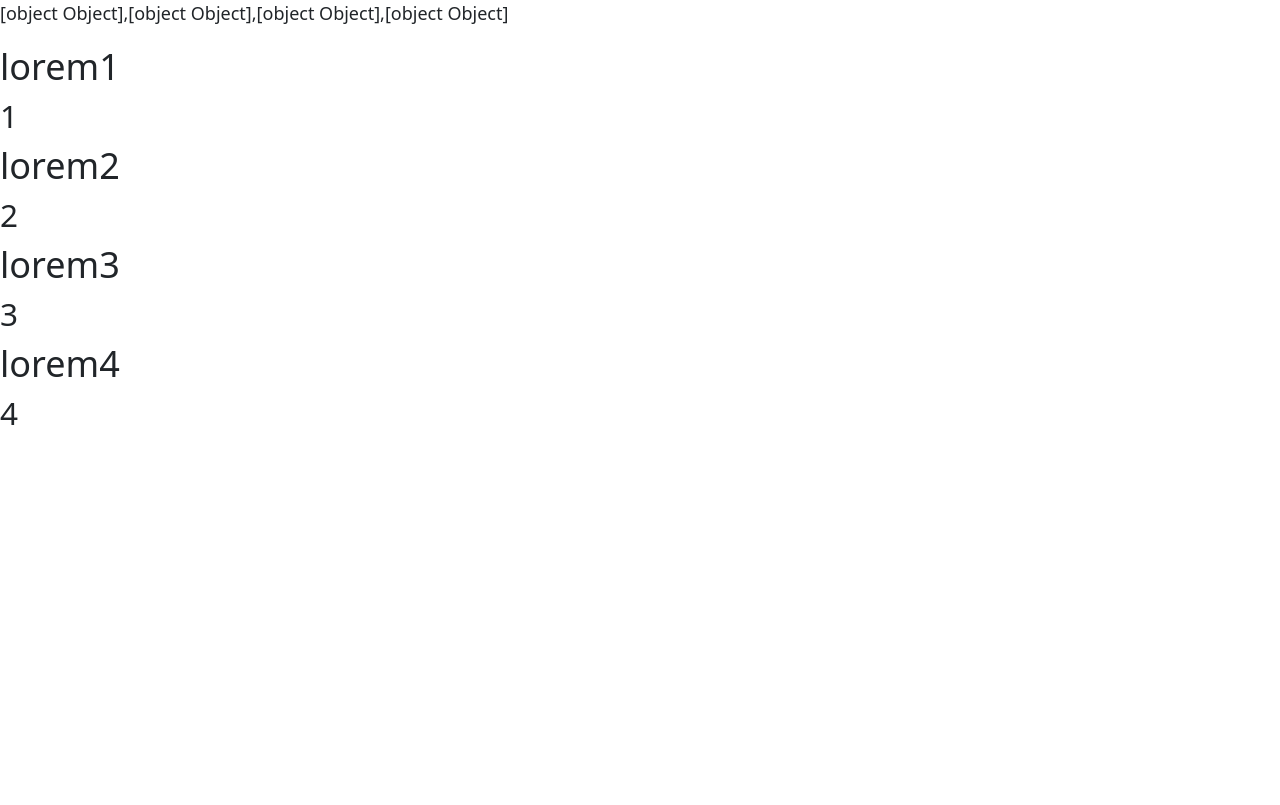
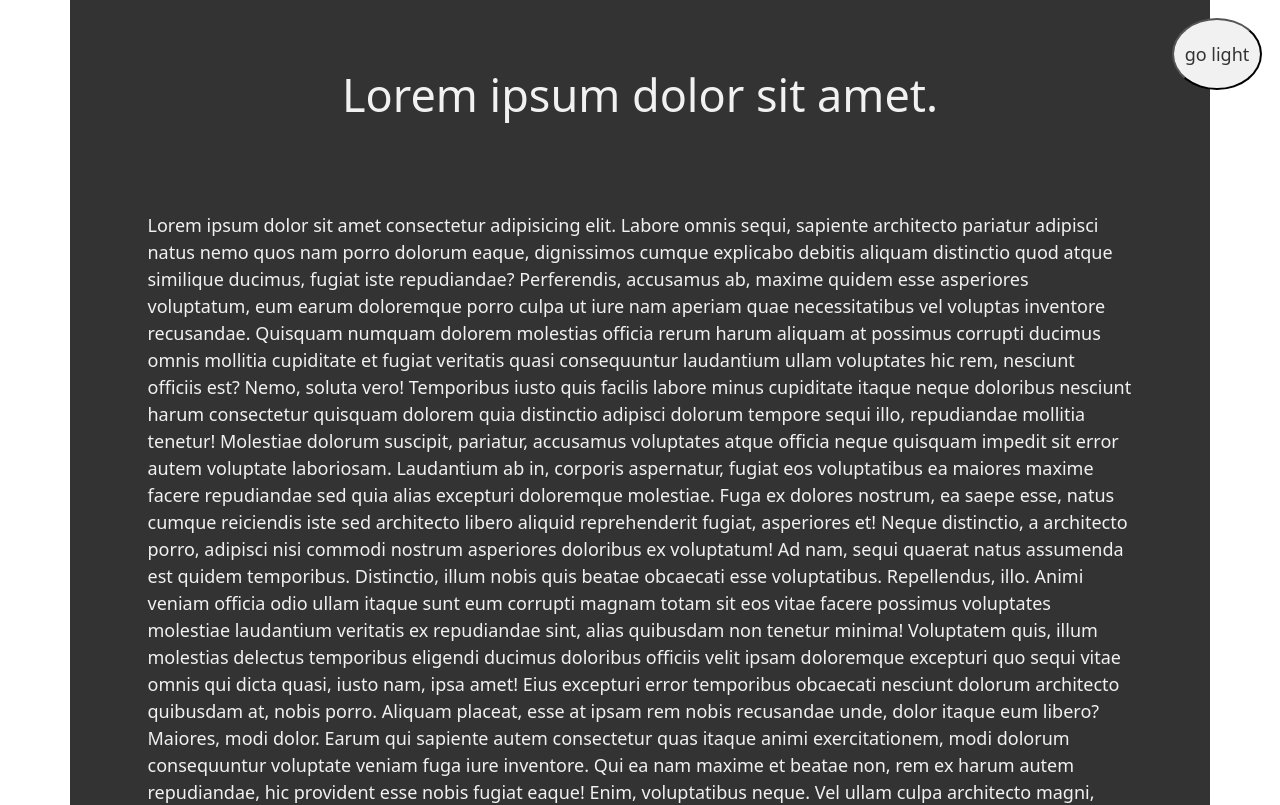
Before and after one commit to trevorius/SvelteDeAaZ-v1, a Svelte app: page / in a window 1280 px wide. Shown: the top 805 px of the page. Built offline with nearby package versions, Linux system fonts and the light colour scheme.

Commit message:
light dark mode toglgle

```diff
--- a/public/global.css
+++ b/public/global.css
@@ -14,3 +14,11 @@ body {
 .red {
 	color: red;
 }
+.go-light {
+	background-color: #f1f1f1;
+	color: #333;
+}
+.go-dark {
+	background-color: #333;
+	color: #f1f1f1;
+}
--- a/src/App.svelte
+++ b/src/App.svelte
@@ -1,117 +1,81 @@
 <script>
-  //stores
-  import storeData from './stores/store';
-  import { onDestroy } from 'svelte';
-  let content;
-  //subscribe  gets data don't forget to unsubscribe from memory on destroy
-  // let cleanstorData =
-  storeData.subscribe((value) => {
-    content = value;
-  });
-  storeData.addBox({
-    id: 4,
-    txt: 'lorem4',
-  });
-
-  // onDestroy(() => {
-  //   if (cleanstorData) cleanstorData();
-  // });
-
-  // /*set changes the value*/
-  // storeData.set('lorem ipsum');
-  // /*set updates the value based on current value*/
-  // storeData.update((val) => val + ' content');
-
-  //components
-  import PersonalizedEvents from './first components/PersonalizedEvents.svelte';
-  import Slots from './first components/Slots.svelte';
-  import LifeCycle from './first components/LifeCycle.svelte';
-  import NavBar from './first components/NavBar.svelte';
-  import BasicModal from './first components/BasicModal.svelte';
-  import Tabs from './first components/Tabs.svelte';
-  import Events from './first components/events.svelte';
-  import Reactivity from './first components/Reactivity.svelte';
-  import Form from './first components/Form.svelte';
-  import CountryList from './first components/ListIterations.svelte';
-  import DisplayToggler from './first components/DisplayToggler.svelte';
-  import Counter from './first components/Counter.svelte';
-  import { subscribe } from 'svelte/internal';
-
-  let counterProps = {
-    counter: 0,
-    min: 20,
-    max: 70,
-    incrementValue: 5,
-  };
-  let countries = ['France', 'England', 'Deutchland', 'Espana'];
-  let displayToggler = false;
-
-  let dispatchedTxt = '';
-  const recievTXTfromChild = (e) => {
-    dispatchedTxt = e.detail.txt;
-  };
-
-  const toggleDisplayToggler = () => {
-    displayToggler = !displayToggler;
-  };
+  // import AppComponents from './first components/AppComponents.svelte';
+  import ToggleMode from './components/ToggleMode.svelte';
+  import storeData from './stores/lightDark';
+  let darkMode;
+  storeData.subscribe((value) => (darkMode = value));
 </script>
 
-<div class="content">
-  <p>{content}</p>
-  {#each content as box (box.id)}
-    <div>
-      <h2>{box.txt}</h2>
-      <h3>{box.id}</h3>
-    </div>
-  {/each}
+<!-- <AppComponents /> -->
+<div class="container {darkMode ? 'go-dark' : 'go-light'}">
+  <ToggleMode />
+  <h1>Lorem ipsum dolor sit amet.</h1>
+  <p class="content">
+    Lorem ipsum dolor sit amet consectetur adipisicing elit. Labore omnis sequi,
+    sapiente architecto pariatur adipisci natus nemo quos nam porro dolorum
+    eaque, dignissimos cumque explicabo debitis aliquam distinctio quod atque
+    similique ducimus, fugiat iste repudiandae? Perferendis, accusamus ab,
+    maxime quidem esse asperiores voluptatum, eum earum doloremque porro culpa
+    ut iure nam aperiam quae necessitatibus vel voluptas inventore recusandae.
+    Quisquam numquam dolorem molestias officia rerum harum aliquam at possimus
+    corrupti ducimus omnis mollitia cupiditate et fugiat veritatis quasi
+    consequuntur laudantium ullam voluptates hic rem, nesciunt officiis est?
+    Nemo, soluta vero! Temporibus iusto quis facilis labore minus cupiditate
+    itaque neque doloribus nesciunt harum consectetur quisquam dolorem quia
+    distinctio adipisci dolorum tempore sequi illo, repudiandae mollitia
+    tenetur! Molestiae dolorum suscipit, pariatur, accusamus voluptates atque
+    officia neque quisquam impedit sit error autem voluptate laboriosam.
+    Laudantium ab in, corporis aspernatur, fugiat eos voluptatibus ea maiores
+    maxime facere repudiandae sed quia alias excepturi doloremque molestiae.
+    Fuga ex dolores nostrum, ea saepe esse, natus cumque reiciendis iste sed
+    architecto libero aliquid reprehenderit fugiat, asperiores et! Neque
+    distinctio, a architecto porro, adipisci nisi commodi nostrum asperiores
+    doloribus ex voluptatum! Ad nam, sequi quaerat natus assumenda est quidem
+    temporibus. Distinctio, illum nobis quis beatae obcaecati esse voluptatibus.
+    Repellendus, illo. Animi veniam officia odio ullam itaque sunt eum corrupti
+    magnam totam sit eos vitae facere possimus voluptates molestiae laudantium
+    veritatis ex repudiandae sint, alias quibusdam non tenetur minima!
+    Voluptatem quis, illum molestias delectus temporibus eligendi ducimus
+    doloribus officiis velit ipsam doloremque excepturi quo sequi vitae omnis
+    qui dicta quasi, iusto nam, ipsa amet! Eius excepturi error temporibus
+    obcaecati nesciunt dolorum architecto quibusdam at, nobis porro. Aliquam
+    placeat, esse at ipsam rem nobis recusandae unde, dolor itaque eum libero?
+    Maiores, modi dolor. Earum qui sapiente autem consectetur quas itaque animi
+    exercitationem, modi dolorum consequuntur voluptate veniam fuga iure
+    inventore. Qui ea nam maxime et beatae non, rem ex harum autem repudiandae,
+    hic provident esse nobis fugiat eaque! Enim, voluptatibus neque. Vel ullam
+    culpa architecto magni, provident porro dolor inventore facere quisquam hic,
+    quas sint earum quo non officia veniam, voluptates nihil dolorem minima quis
+    eveniet repudiandae beatae aut. Reiciendis temporibus rerum doloribus libero
+    numquam veniam molestiae est perspiciatis voluptatem error, corporis cum
+    distinctio maiores ea quas repellendus necessitatibus fugiat optio animi
+    tempore, earum nisi adipisci? Odio perferendis aperiam eum sunt maxime culpa
+    illum, aliquid tenetur quidem ab corrupti aliquam, quod accusantium. Culpa,
+    ipsum eligendi facilis laborum provident rerum recusandae hic minima nobis
+    ab error minus sapiente dolores unde amet! Numquam suscipit adipisci maxime.
+    Excepturi eveniet, doloremque dolorum eos soluta voluptas. Tempora
+    distinctio ipsa asperiores assumenda maxime. Commodi labore molestias
+    inventore ut, quas eaque porro incidunt dignissimos explicabo cupiditate ab
+    ipsa aliquam nostrum velit excepturi! Sit sint ipsa temporibus nemo
+    perferendis, quasi at ex deleniti error ab distinctio maxime quibusdam nam
+    atque a architecto voluptatem itaque! Qui minus, earum accusamus iusto vitae
+    dolor numquam, tempora dolores iste ipsam unde exercitationem dolorem
+    recusandae ducimus modi! Explicabo reiciendis autem sed voluptatem incidunt
+    cum, animi unde libero consequatur ab necessitatibus? Facilis tenetur
+    reiciendis temporibus rem.
+  </p>
 </div>
 
-<!--
-  <NavBar />
-
-  <button class="mb-3" on:click={toggleDisplayToggler}
-    >{displayToggler ? 'hide' : 'display'}</button
-  >
-
-  <div class="content">
-    <Tabs />
-  </div>
-
-  <div>
-    {#if displayToggler}
-      <BasicModal
-        on:info-dispatch={recievTXTfromChild}
-        on:close-modal={toggleDisplayToggler}
-        number="1"
-      />
-    {/if}
-  </div>
-
-  <Slots on:info-dispatch={newFunction} number="2">
-    <h2>slot 2</h2>
-  </Slots>
-  <Slots on:info-dispatch={newFunction} number="3">
-    <h2>slot 3</h2>
-  </Slots>
-  <Slots on:info-dispatch={newFunction} number="4">
-    <h2>slot 4</h2>
-  </Slots>
-
-  <PersonalizedEvents on:info-dispatch={newFunction} />
-  <Events
-  on:click={() => {
-    alert('clicked button!');
-  }}
-  />
-
-  <Reactivity />
-
-  <Form />
-
-  <CountryList {countries} />
-
-  <CountryList {countries} />
-
-  <Counter {...counterProps} />
-
-  <DisplayToggler /> -->
+<style>
+  h1 {
+    text-align: center;
+    padding: 1.5em 4em;
+  }
+  .container-non {
+    width: 100%;
+    height: auto;
+  }
+  .content {
+    padding: 0.75em 5vw;
+  }
+</style>
--- /dev/null
+++ b/src/components/ToggleMode.svelte
@@ -0,0 +1,35 @@
+<script>
+  import storeData from '../stores/lightDark';
+
+  let toggler;
+
+  storeData.subscribe((value) => {
+    toggler = value;
+  });
+  const toggleScreen = () => {
+    storeData.set(!toggler);
+  };
+</script>
+
+<button
+  on:click={toggleScreen}
+  class={toggler ? 'btn-toggle go-light' : 'btn-toggle go-dark'}
+  type="button"
+>
+  {toggler ? 'go light' : 'go dark'}</button
+>
+
+<style>
+  .btn-toggle {
+    width: 5em;
+    height: 4em;
+    border-radius: 50%;
+    /* background-color: #333; */
+    /* color: #f1f1f1; */
+    outline: none;
+    position: absolute;
+    top: 1em;
+    right: 1em;
+    cursor: pointer;
+  }
+</style>
--- /dev/null
+++ b/src/first components/AppComponents.svelte
@@ -0,0 +1,117 @@
+<script>
+  //stores
+  import storeData from '../stores/store';
+  import { onDestroy } from 'svelte';
+  let content;
+  //subscribe  gets data don't forget to unsubscribe from memory on destroy
+  // let cleanstorData =
+  storeData.subscribe((value) => {
+    content = value;
+  });
+  storeData.addBox({
+    id: 4,
+    txt: 'lorem4',
+  });
+
+  // onDestroy(() => {
+  //   if (cleanstorData) cleanstorData();
+  // });
+
+  // /*set changes the value*/
+  // storeData.set('lorem ipsum');
+  // /*set updates the value based on current value*/
+  // storeData.update((val) => val + ' content');
+
+  //components
+  import PersonalizedEvents from './PersonalizedEvents.svelte';
+  import Slots from './Slots.svelte';
+  import LifeCycle from './LifeCycle.svelte';
+  import NavBar from './NavBar.svelte';
+  import BasicModal from './BasicModal.svelte';
+  import Tabs from './Tabs.svelte';
+  import Events from './events.svelte';
+  import Reactivity from './Reactivity.svelte';
+  import Form from './Form.svelte';
+  import CountryList from './ListIterations.svelte';
+  import DisplayToggler from './DisplayToggler.svelte';
+  import Counter from './Counter.svelte';
+  import { subscribe } from 'svelte/internal';
+
+  let counterProps = {
+    counter: 0,
+    min: 20,
+    max: 70,
+    incrementValue: 5,
+  };
+  let countries = ['France', 'England', 'Deutchland', 'Espana'];
+  let displayToggler = false;
+
+  let dispatchedTxt = '';
+  const recievTXTfromChild = (e) => {
+    dispatchedTxt = e.detail.txt;
+  };
+
+  const toggleDisplayToggler = () => {
+    displayToggler = !displayToggler;
+  };
+</script>
+
+<div class="content">
+  <p>{content}</p>
+  {#each content as box (box.id)}
+    <div>
+      <h2>{box.txt}</h2>
+      <h3>{box.id}</h3>
+    </div>
+  {/each}
+</div>
+
+<!--
+  <NavBar />
+
+  <button class="mb-3" on:click={toggleDisplayToggler}
+    >{displayToggler ? 'hide' : 'display'}</button
+  >
+
+  <div class="content">
+    <Tabs />
+  </div>
+
+  <div>
+    {#if displayToggler}
+      <BasicModal
+        on:info-dispatch={recievTXTfromChild}
+        on:close-modal={toggleDisplayToggler}
+        number="1"
+      />
+    {/if}
+  </div>
+
+  <Slots on:info-dispatch={newFunction} number="2">
+    <h2>slot 2</h2>
+  </Slots>
+  <Slots on:info-dispatch={newFunction} number="3">
+    <h2>slot 3</h2>
+  </Slots>
+  <Slots on:info-dispatch={newFunction} number="4">
+    <h2>slot 4</h2>
+  </Slots>
+
+  <PersonalizedEvents on:info-dispatch={newFunction} />
+  <Events
+  on:click={() => {
+    alert('clicked button!');
+  }}
+  />
+
+  <Reactivity />
+
+  <Form />
+
+  <CountryList {countries} />
+
+  <CountryList {countries} />
+
+  <Counter {...counterProps} />
+
+  <DisplayToggler /> -->
--- /dev/null
+++ b/src/stores/lightDark.js
@@ -0,0 +1,5 @@
+import { writable } from 'svelte/store';
+
+const toggler = writable(true);
+
+export default toggler;
```
